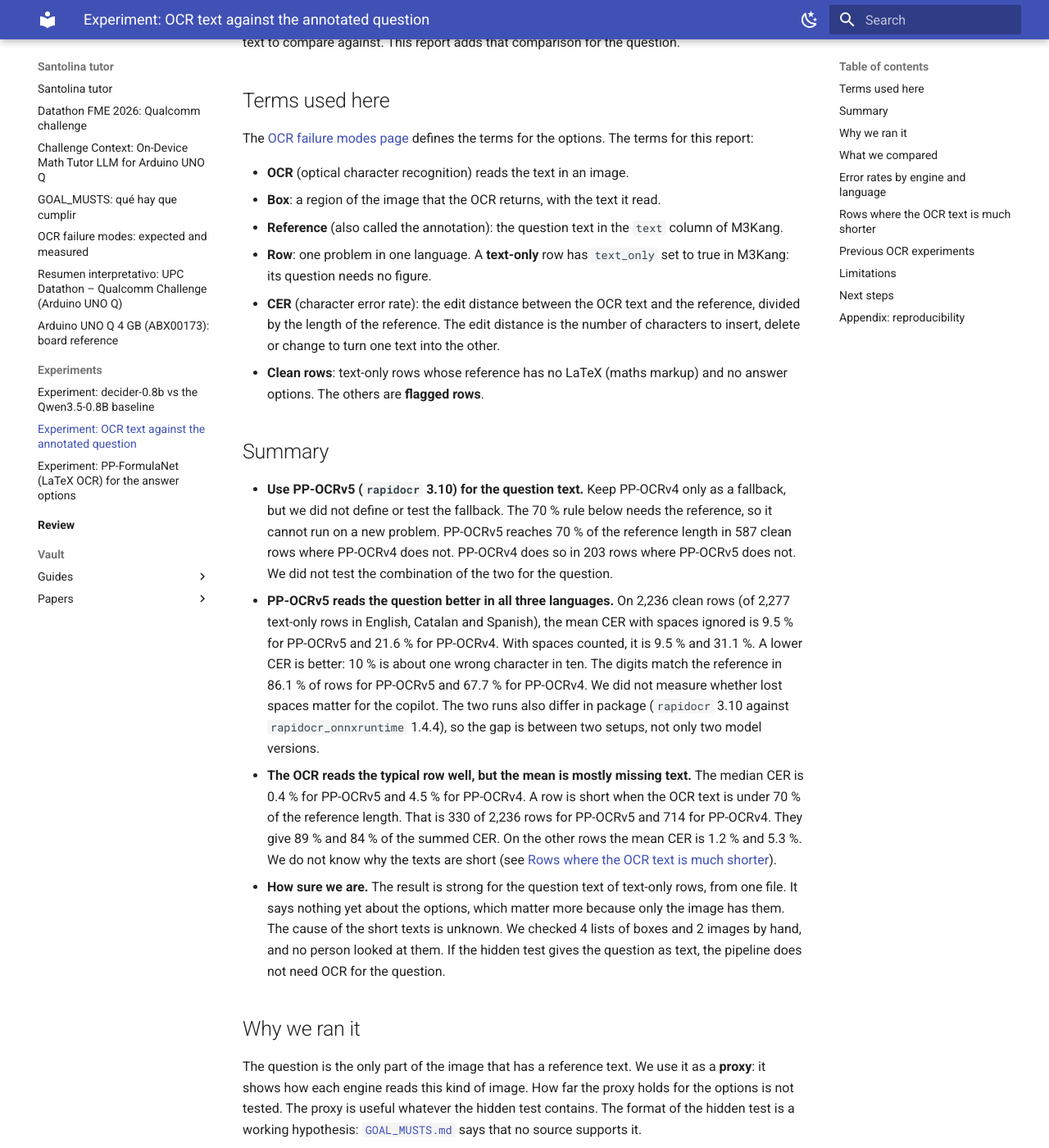
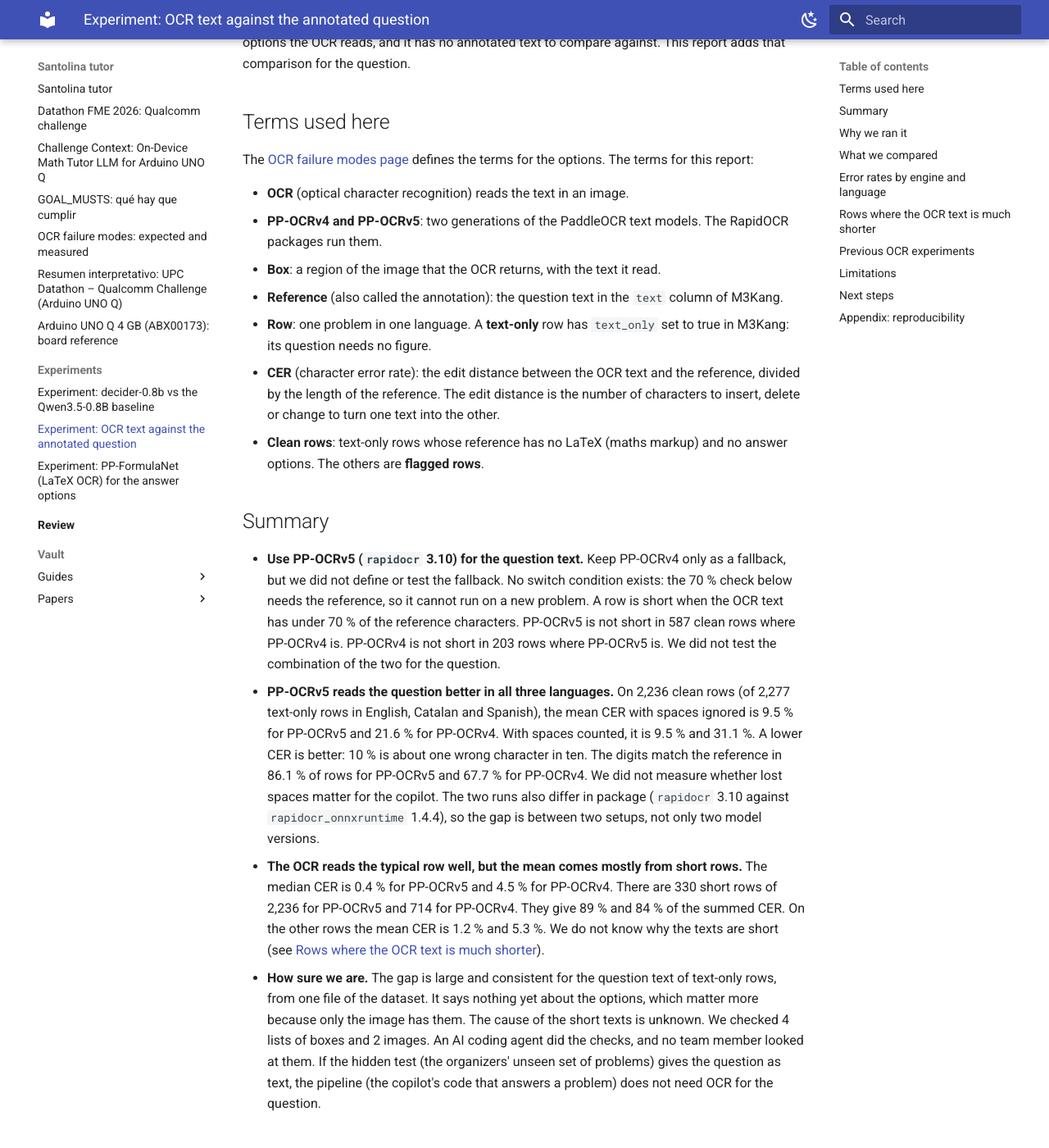
Before and after one commit to Sigkaio636/Santolina_tutor, an MkDocs documentation site: the page built from docs/experiments/2026-11-ocr-text-vs-annotation.md, in a window 1280 px wide and 1400 px high, scrolled down 377 px. Shown: the whole window at 82% size. Built offline with MkDocs 1.6.1 and Material for MkDocs 9.7.7, drawn with Linux system fonts in a browser that asks for light colours; some of the changed text lies outside the part shown.

Commit message:
Apply S6 review round 2 to the OCR text experiment
Define "short row" before it is used, say an AI agent made the manual
checks, gloss PP-OCR, copilot, hidden test and pipeline, and soften two
claims the evidence does not support.

Co-Authored-By: Claude Sonnet 5.5 <noreply@anthropic.com>

```diff
--- a/docs/experiments/2026-11-ocr-text-vs-annotation.md
+++ b/docs/experiments/2026-11-ocr-text-vs-annotation.md
@@ -3,10 +3,10 @@
 This report measures how close the text that two OCR engines read from the problem
 images is to the question text that the dataset gives us as data. The engines are
 PP-OCRv4 and PP-OCRv5. It is for the team and the datathon judges, to help them
-choose the engine. Laptop run, 2026-11-14, branch `exp/decider-0.8b`.
+choose the engine. Laptop run, 2026-11-14.
 
 [M3Kang](https://huggingface.co/datasets/qualcomm/M3Kang) is the dataset of Kangaroo
-maths problems that the copilot answers. Each problem has the question as text and as
+maths problems that the copilot (our tutoring app on the Arduino UNO Q) answers. Each problem has the question as text and as
 an image. The five answer options, A to E, are only in the image. The
 [OCR failure modes page](../OCR_FAILURE_MODES.md) measures how many options the OCR
 reads, and it has no annotated text to compare against. This report adds that
@@ -18,6 +18,8 @@ The [OCR failure modes page](../OCR_FAILURE_MODES.md#background-how-the-options-
 defines the terms for the options. The terms for this report:
 
 - **OCR** (optical character recognition) reads the text in an image.
+- **PP-OCRv4 and PP-OCRv5**: two generations of the PaddleOCR text models. The RapidOCR
+  packages run them.
 - **Box**: a region of the image that the OCR returns, with the text it read.
 - **Reference** (also called the annotation): the question text in the `text` column of
   M3Kang.
@@ -32,10 +34,11 @@ defines the terms for the options. The terms for this report:
 ## Summary
 
 - **Use PP-OCRv5 (`rapidocr` 3.10) for the question text.** Keep PP-OCRv4 only as a
-  fallback, but we did not define or test the fallback. The 70 % rule below needs the
-  reference, so it cannot run on a new problem. PP-OCRv5 reaches 70 % of the reference
-  length in 587 clean rows where PP-OCRv4 does not. PP-OCRv4 does so in 203 rows where
-  PP-OCRv5 does not. We did not test the combination of the two for the question.
+  fallback, but we did not define or test the fallback. No switch condition exists: the
+  70 % check below needs the reference, so it cannot run on a new problem. A row is
+  short when the OCR text has under 70 % of the reference characters. PP-OCRv5 is not
+  short in 587 clean rows where PP-OCRv4 is. PP-OCRv4 is not short in 203 rows where
+  PP-OCRv5 is. We did not test the combination of the two for the question.
 - **PP-OCRv5 reads the question better in all three languages.** On 2,236 clean rows
   (of 2,277 text-only rows in English, Catalan and Spanish), the mean CER with spaces
   ignored is 9.5 % for PP-OCRv5 and 21.6 % for PP-OCRv4. With spaces counted, it is
@@ -44,17 +47,18 @@ defines the terms for the options. The terms for this report:
   PP-OCRv4. We did not measure whether lost spaces matter for the copilot. The two
   runs also differ in package (`rapidocr` 3.10 against `rapidocr_onnxruntime` 1.4.4),
   so the gap is between two setups, not only two model versions.
-- **The OCR reads the typical row well, but the mean is mostly missing text.** The
-  median CER is 0.4 % for PP-OCRv5 and 4.5 % for PP-OCRv4. A row is short when the OCR
-  text is under 70 % of the reference length. That is 330 of 2,236 rows for PP-OCRv5
-  and 714 for PP-OCRv4. They give 89 % and 84 % of the summed CER. On the other rows
+- **The OCR reads the typical row well, but the mean comes mostly from short rows.** The
+  median CER is 0.4 % for PP-OCRv5 and 4.5 % for PP-OCRv4. There are 330 short rows of
+  2,236 for PP-OCRv5 and 714 for PP-OCRv4. They give 89 % and 84 % of the summed CER. On the other rows
   the mean CER is 1.2 % and 5.3 %. We do not know why the texts are short (see
   [Rows where the OCR text is much shorter](#rows-where-the-ocr-text-is-much-shorter)).
-- **How sure we are.** The result is strong for the question text of text-only rows,
-  from one file. It says nothing yet about the options, which matter more because only
-  the image has them. The cause of the short texts is unknown. We checked 4 lists of
-  boxes and 2 images by hand, and no person looked at them. If the hidden test gives
-  the question as text, the pipeline does not need OCR for the question.
+- **How sure we are.** The gap is large and consistent for the question text of
+  text-only rows, from one file of the dataset. It says nothing yet about the options,
+  which matter more because only the image has them. The cause of the short texts is
+  unknown. We checked 4 lists of boxes and 2 images. An AI coding agent did the checks,
+  and no team member looked at them. If the hidden test (the organizers' unseen set of
+  problems) gives the question as text, the pipeline (the copilot's code that answers a
+  problem) does not need OCR for the question.
 
 ## Why we ran it
 
@@ -175,8 +179,8 @@ The short rows give 89 % of the summed CER for PP-OCRv5 and 84 % for PP-OCRv4. O
 other rows the mean CER is 1.2 % for PP-OCRv5 (1,906 rows) and 5.3 % for PP-OCRv4
 (1,522 rows). The script prints these figures.
 
-A short OCR text is a sign of missing lines, not proof. A wrong read, or option text
-left in the OCR text, also changes the length.
+A short OCR text is a sign of missing lines, not proof. A wrong read, or lines that the
+cut at `A` or the reading order moved out of the text, also change the length.
 
 **What we know.** Two manual checks, on different rows, by Claude, the coding agent of
 this project. No person looked at the images. They are anecdotes: the choice of rows is
@@ -188,9 +192,9 @@ not saved in the repository.
 - We drew 3 rows at random (seed 1) from the 203 rows where only PP-OCRv4 reaches 70 %,
   and opened the images of 2 of them. The full question is in both images.
 
-So for 2 rows we know that the engine skipped lines of a question that is in the image.
-We did not run an engine again to see whether the text detector loses the lines. Two
-images show that this happens, not how often or why.
+So for 2 rows the image holds the full question and the PP-OCRv5 text is short. We did
+not run an engine again to see whether the text detector loses the lines. Two images
+show that a short text can come from a full question, not how often or why.
 
 **A figure we do not use.** If we score only the rows where an engine's own text reaches
 70 % of the reference length, that engine looks much better. The filter depends on the
```
